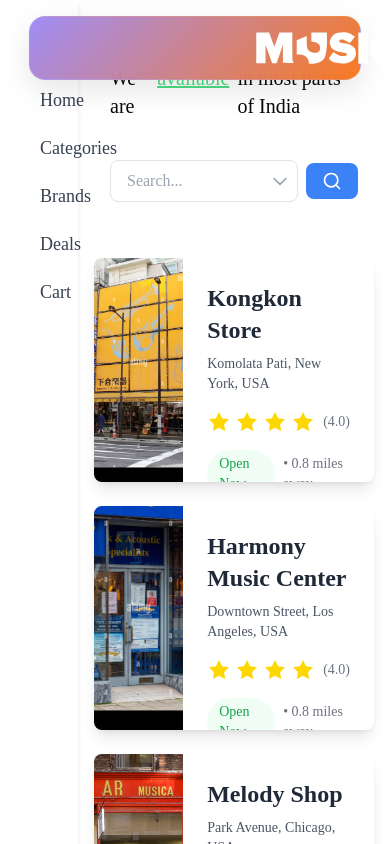
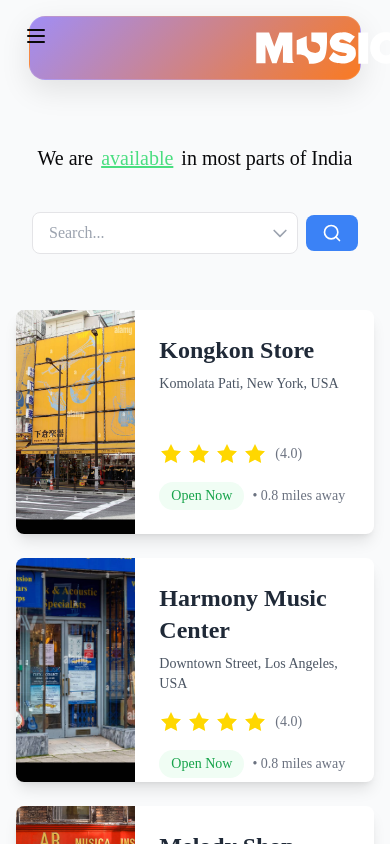
Before and after one commit to Kongkon06/Media_musse, a React (Vite) app: page /Agent in a window 390 px wide. Shown: the top 844 px of the page. Built offline with nearby package versions, Linux system fonts and the light colour scheme; what google-fonts would draw is missing.

Commit message:
reponsive

```diff
--- a/src/Pages/Agent.tsx
+++ b/src/Pages/Agent.tsx
@@ -3,10 +3,11 @@ import { Appbar } from "../Components/Appbar";
 import { SearchBar } from "../Components/SearchBar";
 import { StoreCard } from "../Components/StoreCard";
 import { randomstores } from "../States/Atom";
-import { Home, Package, ShoppingCart, Store, Tag } from "lucide-react";
+import { Home, Package, ShoppingCart, Store, Tag, Menu, X } from "lucide-react";
 import { Button } from "@/Components/Button";
 import { useNavigate } from "react-router-dom";
 import { motion } from "framer-motion";
+import { useState } from "react";
 
 interface Store {
   id: number;
@@ -14,9 +15,12 @@ interface Store {
   address: string;
   src: string;
 }
+
 export function Agent() {
   const stores = useRecoilValue(randomstores);
   const navigate = useNavigate();
+  const [isSidebarOpen, setIsSidebarOpen] = useState(false);
+
   const sidebarItems = [
     { icon: Home, label: "Home", route: "/" },
     { icon: Package, label: "Categories", route: "/categories" },
@@ -24,31 +28,68 @@ export function Agent() {
     { icon: Tag, label: "Deals", route: "/deals" },
     { icon: ShoppingCart, label: "Cart", route: "/cart" },
   ];
+
+  const handleNavigation = (route: string) => {
+    navigate(route);
+    setIsSidebarOpen(false);
+  };
+
   return (
-    <div className="flex min-h-screen">
+    <div className="flex min-h-screen relative bg-gray-50">
+      {/* Mobile Menu Button */}
+      <Button
+        variant="ghost"
+        onClick={() => setIsSidebarOpen(!isSidebarOpen)}
+        className="lg:hidden fixed top-4 left-4 z-50 p-2"
+        aria-label="Toggle menu"
+      >
+        {isSidebarOpen ? (
+          <X className="h-6 w-6" />
+        ) : (
+          <Menu className="h-6 w-6" />
+        )}
+      </Button>
+
+      {/* Sidebar */}
       <motion.div
         initial={{ x: -100, opacity: 0 }}
-    animate={{ x: 0, opacity: 1 }}
-    transition={{ duration: 0.5 }}
-    className="w-1/5 bg-white shadow-md pt-20 px-4"
+        animate={{
+          x: isSidebarOpen ? 0 : window.innerWidth < 1024 ? -300 : 0,
+          opacity: window.innerWidth < 1024 ? (isSidebarOpen ? 1 : 0) : 1,
+        }}
+        transition={{ duration: 0.3 }}
+        className={`fixed lg:relative lg:h-screen w-[280px] lg:w-1/5 bg-white shadow-md pt-20 px-4 z-40
+    ${isSidebarOpen ? "block" : "hidden lg:block"}`}
       >
         {sidebarItems.map((item) => (
           <Button
             key={item.label}
             aria-label={`Navigate to ${item.label}`}
             variant="ghost"
-        className="w-full justify-start gap-2 mb-2 text-lg font-medium text-gray-700 hover:text-deal-purple hover:bg-deal-purple/10 transition-all duration-300"
-        onClick={() => navigate(item.route)}
+            className="w-full justify-start gap-2 mb-2 text-lg font-medium text-gray-700
+        hover:text-deal-purple hover:bg-deal-purple/10 transition-all duration-300"
+            onClick={() => handleNavigation(item.route)}
           >
             <item.icon className="h-5 w-5" />
             {item.label}
           </Button>
         ))}
       </motion.div>
+
+
+      {/* Overlay for mobile */}
+      {isSidebarOpen && (
+        <div
+          className="fixed inset-0 bg-black/50 z-30 lg:hidden"
+          onClick={() => setIsSidebarOpen(false)}
+        />
+      )}
+
+      {/* Main Content */}
       <div className="flex-grow">
         <Appbar />
         <div className="flex flex-col items-center font-dm-sans gap-10 pt-16 px-8">
-      <div className="flex text-xl">
+          <div className=" pt-20 flex lg:pt-1 text-xl">
             We are <div className="text-green-400 underline mx-2">available</div> in most parts of India
           </div>
           <SearchBar />
@@ -69,6 +110,5 @@ export function Agent() {
         </div>
       </div>
     </div>
-
   );
 }
```
Lines whose indentation alone changed are shown as unchanged.
